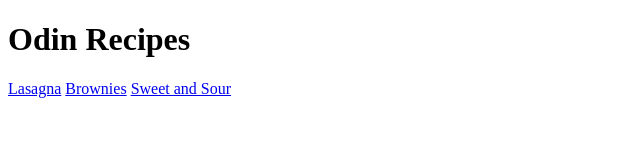
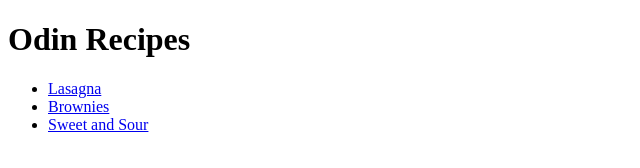
Before and after one commit to mariam-alaa20031/odin-recipes, a plain HTML site: page index.html in a window 1280 px wide. Shown: the whole page, without its empty margins (0-640 px from the left). Drawn offline with Linux system fonts and the light colour scheme.

Commit message:
Add links in list -index page

```diff
--- a/index.html
+++ b/index.html
@@ -7,8 +7,9 @@
 </head>
 <body>
     <h1>Odin Recipes</h1>
-    <a href="./recipes/lasagna.html">Lasagna</a>
-    <a href="./recipes/brownies.html">Brownies</a>
-    <a href="./recipes/sweetNsour.html">Sweet and Sour</a>
+    <ul>
+   <li> <a href="./recipes/lasagna.html">Lasagna</a> </li>
+   <li> <a href="./recipes/brownies.html">Brownies</a> </li>
+   <li> <a href="./recipes/sweetNsour.html">Sweet and Sour</a></li></ul>
 </body>
 </html>
```
